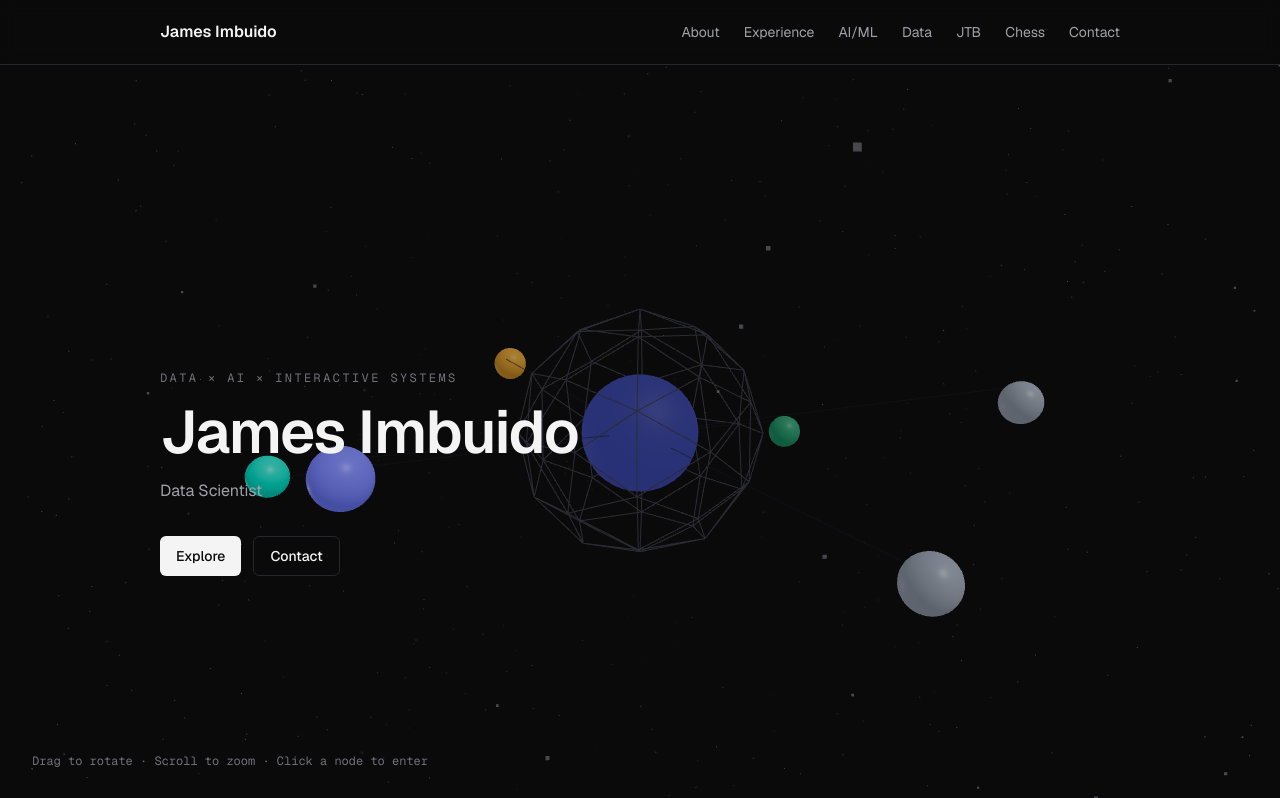
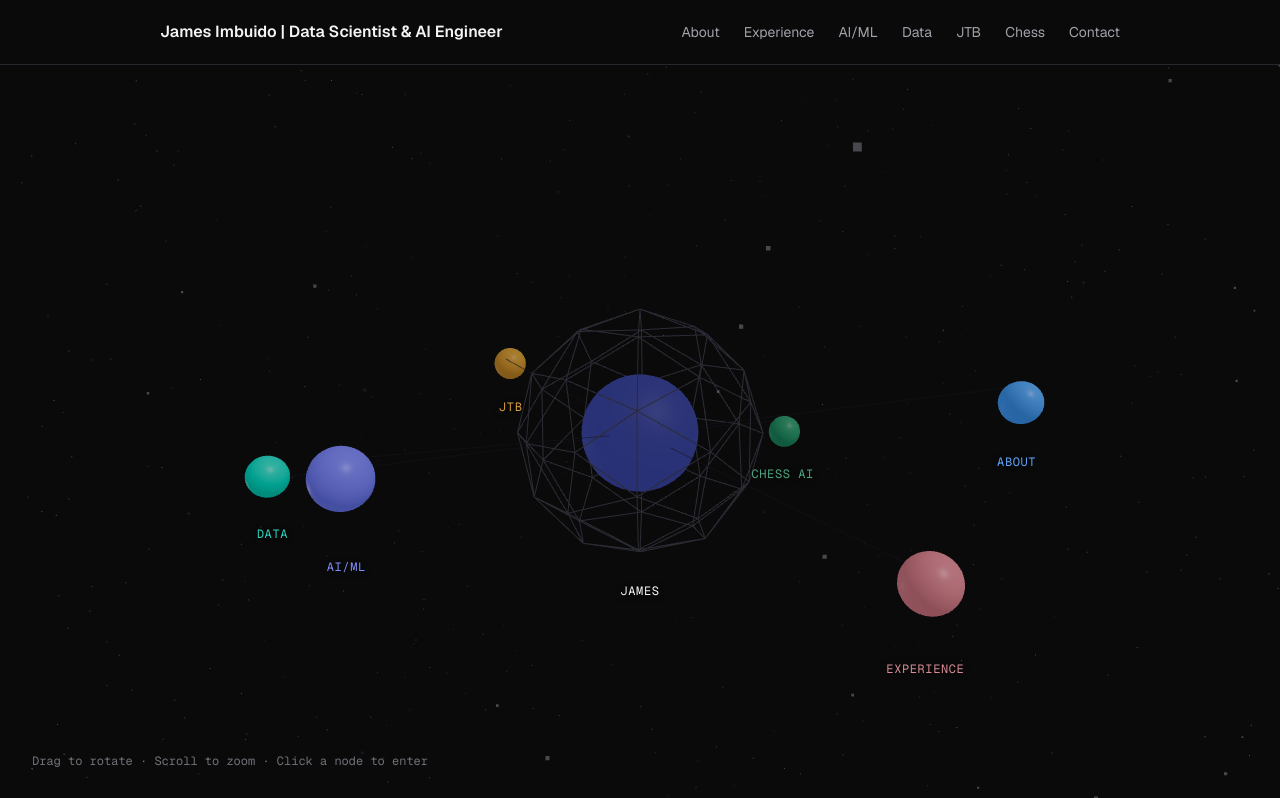
Before and after one commit to jimbuido08/james-imbuido-portfolio, a Next.js app: page / in a window 1280 px wide. Shown: the top 798 px of the page. Built offline with nearby package versions, Linux system fonts and the light colour scheme.

Commit message:
chore: remove Title header and subtitle text, and realign labels with nodes

```diff
--- a/app/globals.css
+++ b/app/globals.css
@@ -26,6 +26,8 @@
   --color-accent-data: #2dd4bf;
   --color-accent-jtb: #d9a03f;
   --color-accent-chess: #4da37e;
+  --color-accent-about: #60a5fa; /* muted blue */
+  --color-accent-exp: #d98c96; /* muted rose */
   --color-accent-neut: #9ca3af;
 
   /* Global focus ring (§3.4) */
--- a/app/page.tsx
+++ b/app/page.tsx
@@ -1,7 +1,6 @@
 import Link from "next/link";
 
 import { DataUniverse } from "@/components/universe/DataUniverse";
-import { Button } from "@/components/ui/Button";
 import {
   Card,
   CardDescription,
@@ -24,14 +23,14 @@ const domains: {
     href: "/about",
     title: "About",
     tag: "About",
-    domain: "neutral",
+    domain: "about",
     description: "Background, path, and values — content in progress.",
   },
   {
     href: "/experience",
     title: "Experience",
     tag: "Experience",
-    domain: "neutral",
+    domain: "experience",
     description: "Professional timeline and roles — content in progress.",
   },
   {
@@ -74,37 +73,10 @@ const domains: {
 export default function Home() {
   return (
     <>
-      {/* Data Universe viewport — hero copy is SSR'd FIRST (z-10), the 3D
-          canvas is an enhancement layered underneath. Without WebGL the
-          section still renders hero + nav; the index grid below is the
-          conventional fallback (§11.1, §31 P5). */}
+      {/* Data Universe viewport — the 3D canvas fills the section. Without
+          WebGL nothing renders here; the index grid below is the conventional
+          content + navigation fallback (§11.1, §31 P5). */}
       <section className="relative h-[calc(100dvh-4rem)] min-h-[540px] overflow-hidden">
-        <div className="pointer-events-none absolute inset-0 z-10 flex flex-col justify-center pt-[10vh]">
-          <Container>
-            <p className="font-mono text-xs uppercase tracking-[0.2em] text-fg-subtle">
-              Data × AI × Interactive Systems
-            </p>
-            <h1 className="mt-4 text-4xl font-semibold tracking-tight sm:text-5xl md:text-6xl">
-              James Imbuido
-            </h1>
-            <p className="mt-4 max-w-prose text-base leading-relaxed text-fg-muted">
-              Data Scientist
-            </p>
-            <div className="mt-8 flex flex-wrap gap-3">
-              <Button href="/about" className="pointer-events-auto">
-                Explore
-              </Button>
-              <Button
-                href="/contact"
-                variant="secondary"
-                className="pointer-events-auto"
-              >
-                Contact
-              </Button>
-            </div>
-          </Container>
-        </div>
-
         <div className="absolute inset-0">
           <DataUniverse />
         </div>
--- a/components/navigation/Header.tsx
+++ b/components/navigation/Header.tsx
@@ -27,7 +27,7 @@ export function Header() {
     <header className="sticky top-0 z-50 border-b border-border bg-bg/80 backdrop-blur">
       <div className="mx-auto flex h-16 w-full max-w-5xl items-center justify-between px-4 sm:px-6 lg:px-8">
         <Link href="/" className="font-semibold">
-          James Imbuido
+          James Imbuido | Data Scientist & AI Engineer
         </Link>
 
         {/* Desktop nav */}
--- a/components/ui/Tag.tsx
+++ b/components/ui/Tag.tsx
@@ -2,13 +2,22 @@ import type { ReactNode } from "react";
 
 import { cx } from "@/lib/utils";
 
-export type TagDomain = "ai" | "data" | "jtb" | "chess" | "neutral";
+export type TagDomain =
+  | "ai"
+  | "data"
+  | "jtb"
+  | "chess"
+  | "about"
+  | "experience"
+  | "neutral";
 
 const domainClasses: Record<TagDomain, string> = {
   ai: "text-accent-ai border-accent-ai/40",
   data: "text-accent-data border-accent-data/40",
   jtb: "text-accent-jtb border-accent-jtb/40",
   chess: "text-accent-chess border-accent-chess/40",
+  about: "text-accent-about border-accent-about/40",
+  experience: "text-accent-exp border-accent-exp/40",
   neutral: "text-accent-neut border-accent-neut/40",
 };
 
--- a/components/universe/DataCore.tsx
+++ b/components/universe/DataCore.tsx
@@ -1,5 +1,6 @@
 "use client";
 
+import { Html } from "@react-three/drei";
 import { useFrame } from "@react-three/fiber";
 import { useRef } from "react";
 import * as THREE from "three";
@@ -8,9 +9,17 @@ import { UNIVERSE_COLORS } from "@/lib/universe/config";
 
 /**
  * Central "data core" (§2.1): a wireframe icosahedron shell around an emissive
- * sphere. Slow rotation, skipped under reduced motion.
+ * sphere, labelled "James" — James at the centre of the data universe.
+ * Slow rotation, skipped under reduced motion. The label hides during the
+ * node-selection camera glide, same as the node labels.
  */
-export function DataCore({ reducedMotion }: { reducedMotion: boolean }) {
+export function DataCore({
+  reducedMotion,
+  labelVisible,
+}: {
+  reducedMotion: boolean;
+  labelVisible: boolean;
+}) {
   const group = useRef<THREE.Group>(null);
 
   useFrame((_, delta) => {
@@ -34,6 +43,20 @@ export function DataCore({ reducedMotion }: { reducedMotion: boolean }) {
           roughness={0.6}
         />
       </mesh>
+      {labelVisible && (
+        // On the Y rotation axis, so the core's spin never moves the label.
+        <Html position={[0, -1.4, 0]} center pointerEvents="none">
+          <span
+            className="whitespace-nowrap font-mono text-xs uppercase tracking-wider"
+            style={{
+              color: UNIVERSE_COLORS.fg,
+              textShadow: "0 1px 6px rgba(0, 0, 0, 0.9)",
+            }}
+          >
+            James
+          </span>
+        </Html>
+      )}
     </group>
   );
 }
--- a/components/universe/DataUniverse.tsx
+++ b/components/universe/DataUniverse.tsx
@@ -48,8 +48,8 @@ export function DataUniverse() {
     return () => mq.removeEventListener("change", update);
   }, []);
 
-  // §11.1 fallback path: no WebGL → render nothing. The SSR hero overlay and
-  // the index grid below already provide full content and navigation.
+  // §11.1 fallback path: no WebGL → render nothing. The header nav and the
+  // SSR'd index grid below already provide full content and navigation.
   if (!webgl) return null;
 
   const quality = isMobile ? QUALITY.mobile : QUALITY.desktop;
--- /dev/null
+++ b/components/universe/NodeLabel.tsx
@@ -0,0 +1,21 @@
+"use client";
+
+import type { UniverseNodeDef } from "@/lib/universe/config";
+
+/**
+ * Always-visible one-line DOM label under a node: the (short) name in the
+ * node's accent colour — mono, uppercase, matching the Tag style.
+ * Rendered via drei <Html> so it stays glued to the node as the camera moves.
+ */
+export function NodeLabel({ def }: { def: UniverseNodeDef }) {
+  return (
+    // text-shadow halo keeps labels legible over the hero copy when projected
+    // nodes crowd together (e.g. narrow viewports).
+    <span
+      className="whitespace-nowrap font-mono text-xs uppercase tracking-wider"
+      style={{ color: def.accent, textShadow: "0 1px 6px rgba(0, 0, 0, 0.9)" }}
+    >
+      {def.shortLabel ?? def.label}
+    </span>
+  );
+}
--- a/components/universe/UniverseNode.tsx
+++ b/components/universe/UniverseNode.tsx
@@ -1,12 +1,14 @@
 "use client";
 
-import { Float } from "@react-three/drei";
+import { Float, Html } from "@react-three/drei";
 import { useFrame } from "@react-three/fiber";
 import { useRef, useState } from "react";
 import * as THREE from "three";
 
 import { NODE_RADIUS } from "@/lib/universe/config";
 import type { UniverseNodeDef } from "@/lib/universe/config";
+
+import { NodeLabel } from "./NodeLabel";
 
 type UniverseNodeProps = {
   def: UniverseNodeDef;
@@ -46,6 +48,7 @@ export function UniverseNode({
   });
 
   const node = (
+    <>
       <mesh
         ref={mesh}
         position={def.position}
@@ -74,6 +77,18 @@ export function UniverseNode({
           roughness={0.4}
         />
       </mesh>
+      {/* Always-visible name + subtitle, glued to the node. Hidden while any
+          node is selected so labels don't clutter the camera glide. */}
+      {selectedId === null && (
+        <Html
+          position={[def.position[0], def.position[1] - 0.5, def.position[2]]}
+          center
+          pointerEvents="none"
+        >
+          <NodeLabel def={def} />
+        </Html>
+      )}
+    </>
   );
 
   if (reducedMotion) return node;
--- a/components/universe/UniverseScene.tsx
+++ b/components/universe/UniverseScene.tsx
@@ -86,7 +86,7 @@ export function UniverseScene({
           opacity={0.3}
           color={UNIVERSE_COLORS.fgSubtle}
         />
-        <DataCore reducedMotion={reducedMotion} />
+        <DataCore reducedMotion={reducedMotion} labelVisible={!selected} />
         <ConnectionLines />
         <UniverseNodes
           selected={selected}
--- a/lib/universe/config.ts
+++ b/lib/universe/config.ts
@@ -1,11 +1,22 @@
 // Palette mirrors app/globals.css @theme tokens. Three.js canvases cannot read
 // CSS custom properties, so this file is the single allowed location for hexes.
 
-export type UniverseDomain = "ai" | "data" | "jtb" | "chess" | "neutral";
+export type UniverseDomain =
+  | "ai"
+  | "data"
+  | "jtb"
+  | "chess"
+  | "about"
+  | "experience"
+  | "neutral";
 
 export interface UniverseNodeDef {
   id: string; // "about"
   label: string; // "About"
+  // Shorter display name for the always-visible label, matching the header
+  // nav. Used where the full label is too wide to sit centered under the
+  // node without colliding with a neighbouring label.
+  shortLabel?: string;
   route: string; // "/about"
   domain: UniverseDomain;
   accent: string; // hex, mirror of the domain accent token
@@ -33,8 +44,8 @@ export const UNIVERSE_NODES: UniverseNodeDef[] = [
     id: "about",
     label: "About",
     route: "/about",
-    domain: "neutral",
-    accent: "#9ca3af",
+    domain: "about",
+    accent: "#60a5fa",
     blurb: "Who James is — background and approach.",
     position: [3.2, 0.4, 0],
   },
@@ -42,14 +53,15 @@ export const UNIVERSE_NODES: UniverseNodeDef[] = [
     id: "experience",
     label: "Experience",
     route: "/experience",
-    domain: "neutral",
-    accent: "#9ca3af",
+    domain: "experience",
+    accent: "#d98c96",
     blurb: "Professional data science experience.",
     position: [1.6, -0.35, 2.771],
   },
   {
     id: "ai-ml",
     label: "AI / Machine Learning",
+    shortLabel: "AI/ML",
     route: "/ai-ml",
     domain: "ai",
     accent: "#818cf8",
@@ -59,6 +71,7 @@ export const UNIVERSE_NODES: UniverseNodeDef[] = [
   {
     id: "data",
     label: "Data Visualisation",
+    shortLabel: "Data",
     route: "/data",
     domain: "data",
     accent: "#2dd4bf",
```
Also changed, not shown: 1 other file (tests, documents, lock files or other folders). Lines whose indentation alone changed are shown as unchanged.
